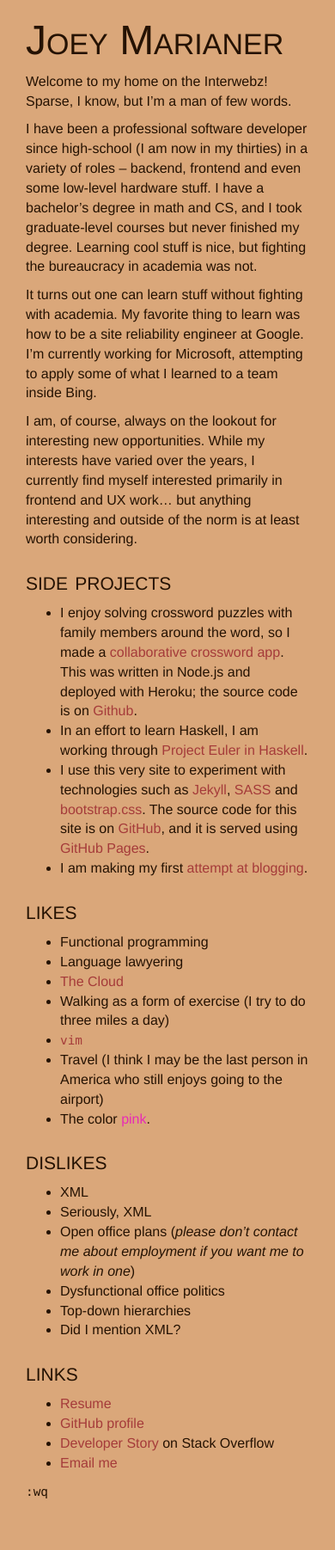
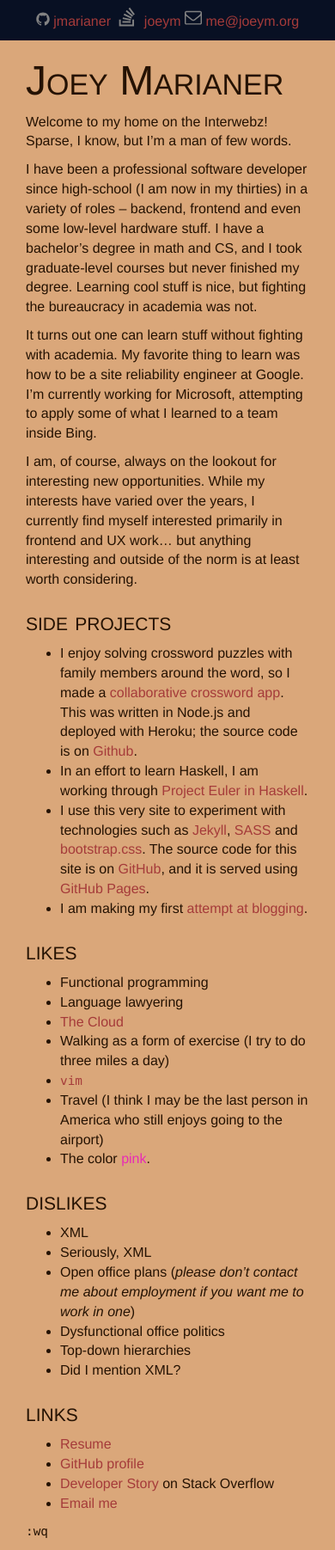
Before and after one commit to jmarianer/website, a Jekyll site: the page built from index.md, in a window 390 px wide. Shown: the whole page at 86% size. Built offline with Jekyll 4.4.1, drawn with Linux system fonts in a browser that asks for light colours; before the commit the page ends 1756 px from its top, so only the background shows below that.

Commit message:
Change colun ratios, revamp sidebar and test on mobile.

```diff
--- a/_layouts/default.html
+++ b/_layouts/default.html
@@ -13,8 +13,33 @@
     <link rel="canonical" href="{{ page.url | replace:'index.html','' | prepend: site.url }}">
   </head>
   <body id="bootstrap-override">
-    <a class="col-md-6 hidden-xs hidden-sm side-image" href="/"></a>
-    <div class="content col-md-6">
+    <div class="col-md-4 sidebar">
+      <a href="/">
+        <img src="/desktop_image.jpg" />
+      </a>
+
+      <div class="links">
+        <a href="https://github.com/jmarianer">
+          <svg viewBox="0 0 16 16" width="16px" height="16px">
+            <path d="M7.999,0.431c-4.285,0-7.76,3.474-7.76,7.761 c0,3.428,2.223,6.337,5.307,7.363c0.388,0.071,0.53-0.168,0.53-0.374c0-0.184-0.007-0.672-0.01-1.32 c-2.159,0.469-2.614-1.04-2.614-1.04c-0.353-0.896-0.862-1.135-0.862-1.135c-0.705-0.481,0.053-0.472,0.053-0.472 c0.779,0.055,1.189,0.8,1.189,0.8c0.692,1.186,1.816,0.843,2.258,0.645c0.071-0.502,0.271-0.843,0.493-1.037 C4.86,11.425,3.049,10.76,3.049,7.786c0-0.847,0.302-1.54,0.799-2.082C3.768,5.507,3.501,4.718,3.924,3.65 c0,0,0.652-0.209,2.134,0.796C6.677,4.273,7.34,4.187,8,4.184c0.659,0.003,1.323,0.089,1.943,0.261 c1.482-1.004,2.132-0.796,2.132-0.796c0.423,1.068,0.157,1.857,0.077,2.054c0.497,0.542,0.798,1.235,0.798,2.082 c0,2.981-1.814,3.637-3.543,3.829c0.279,0.24,0.527,0.713,0.527,1.437c0,1.037-0.01,1.874-0.01,2.129 c0,0.208,0.14,0.449,0.534,0.373c3.081-1.028,5.302-3.935,5.302-7.362C15.76,3.906,12.285,0.431,7.999,0.431z"/>
+          </svg> jmarianer
+        </a>
+
+        <a href="http://stackoverflow.com/story/joeym">
+          <svg viewBox="0 0 120 120" width="30px" height="30px" style="transform: translateY(5px);">
+            <polygon points="84.4,93.8 84.4,70.6 92.1,70.6 92.1,101.5 22.6,101.5 22.6,70.6 30.3,70.6 30.3,93.8 "/>
+            <path d="M38.8,68.4l37.8,7.9l1.6-7.6l-37.8-7.9L38.8,68.4z M43.8,50.4l35,16.3l3.2-7l-35-16.4L43.8,50.4z M53.5,33.2  l29.7,24.7l4.9-5.9L58.4,27.3L53.5,33.2z M72.7,14.9l-6.2,4.6l23,31l6.2-4.6L72.7,14.9z M38,86h38.6v-7.7H38V86z"/>
+          </svg> joeym
+        </a>
+
+        <a href="mailto:me@joeym.org">
+          <svg viewBox="0 0 1792 1792" width="20px" height="20px">
+            <path d="M1664 1504v-768q-32 36-69 66-268 206-426 338-51 43-83 67t-86.5 48.5-102.5 24.5h-2q-48 0-102.5-24.5t-86.5-48.5-83-67q-158-132-426-338-37-30-69-66v768q0 13 9.5 22.5t22.5 9.5h1472q13 0 22.5-9.5t9.5-22.5zm0-1051v-24.5l-.5-13-3-12.5-5.5-9-9-7.5-14-2.5h-1472q-13 0-22.5 9.5t-9.5 22.5q0 168 147 284 193 152 401 317 6 5 35 29.5t46 37.5 44.5 31.5 50.5 27.5 43 9h2q20 0 43-9t50.5-27.5 44.5-31.5 46-37.5 35-29.5q208-165 401-317 54-43 100.5-115.5t46.5-131.5zm128-37v1088q0 66-47 113t-113 47h-1472q-66 0-113-47t-47-113v-1088q0-66 47-113t113-47h1472q66 0 113 47t47 113z"/>
+          </svg> me@joeym.org
+        </a>
+      </div>
+    </div>
+    <div class="content col-md-8">
       <!-- A bit of abuse of Bootstrap: the internal divs' width is relative to the outer div's, so the widths are half what they "should be". The extra layer of divs is used to make sure the scrollbar is all the way to the right of the screen. -->
       <div class="col-md-1"></div>
       <div class="col-md-10">
--- a/css/main.scss
+++ b/css/main.scss
@@ -60,18 +60,27 @@
   }
 }
 
-.side-image {
-  height: 100%;
-  background: url(/desktop_image.jpg);
+.sidebar {
   background-size: 100%;
   background-repeat: no-repeat;
   background-position-y: top;
   background-color: #081023;
+  display: flex;
+  flex-direction: column;
+  align-items: center;
+
+  a img {
+    border-radius: 100px;
+    width: 350px;
+  }
+
+  a svg * {
+    fill: #828282;
+  }
 }
 
 .content {
-  height: 100%;
-  overflow: scroll;
+  overflow-y: scroll;
 }
 
 .post-list {
@@ -118,3 +127,28 @@
     }
   }
 }
+
+@media (max-width: 991px) {
+  .sidebar {
+    padding-bottom: 10px;
+
+    a img {
+      display: none;
+    }
+  }
+
+  .post-list li span {
+    display: none;
+  }
+}
+
+@media (min-width: 992px) {
+  .sidebar {
+    height: 100%;
+    padding-top: 100px;
+  }
+
+  .content {
+    height: 100%;
+  }
+}
--- a/index.md
+++ b/index.md
@@ -3,9 +3,6 @@
 ---
 Joey Marianer
 =============
-<span class="visible-xs visible-sm">
-</span>
-
 Welcome to my home on the Interwebz! Sparse, I know, but I'm a man of few words.
 
 I have been a professional software developer since high-school (I am now in my
```
Also changed, not shown: 1 other file.
